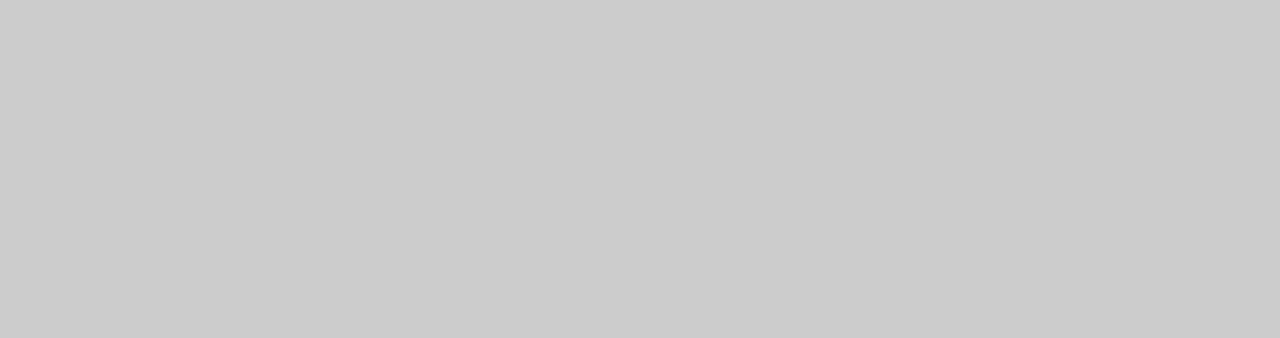
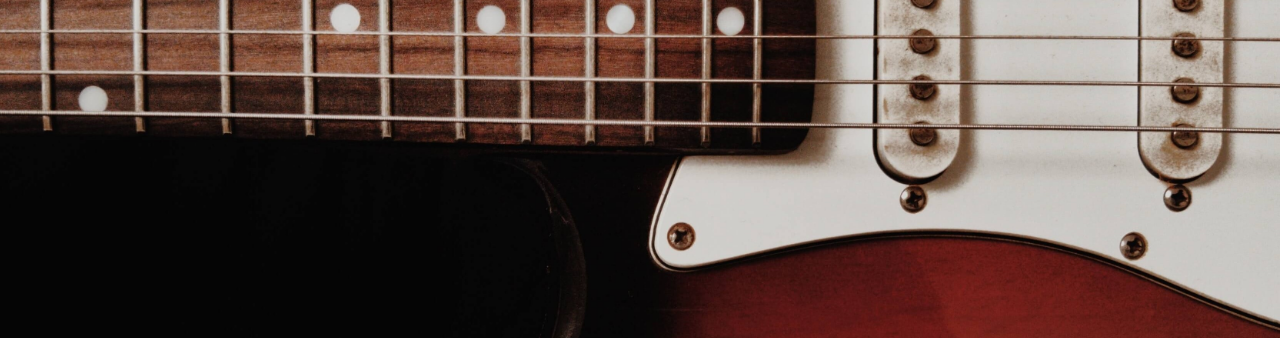
Before and after one commit to lsmills24/WebFundamentals, a plain HTML site: page personal_website/index.html in a window 1280 px wide. Shown: the top 338 px of the page. Drawn offline with nearby package versions, Linux system fonts and the light colour scheme; the site is published under a folder, as on GitHub Pages, so addresses that start at the root find nothing; a web font is replaced by a local one.

Commit message:
header img

```diff
--- a/personal_website/styles/style.css
+++ b/personal_website/styles/style.css
@@ -8,7 +8,7 @@
 
 /* Header Grid */
 .header_img {
-    background-image: url(/personal_website/imgs/strat_closeup_header.jpg);
+    background-image: url(strat_closeup_header.jpg);
     background-color: #cccccc;
     height: 500px;
     background-position: center;
```
Also changed, not shown: personal_website/styles/strat_closeup_header.jpg (added).
